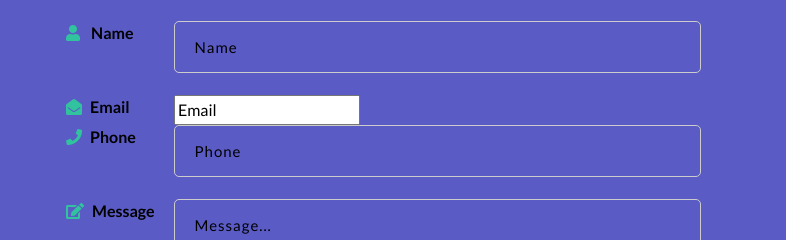
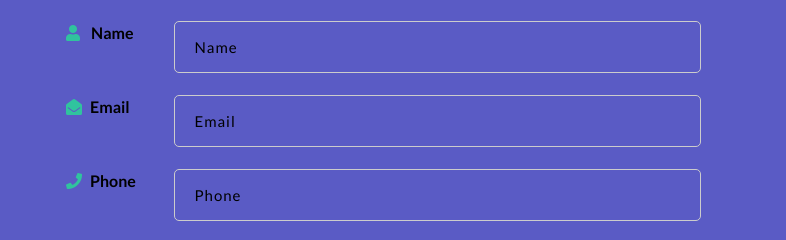
Before and after one commit to ColinKurk/Colin_Kurk, a plain HTML site: page index.html in a window 1280 px wide. Shown: the part 1946-2186 px from the top of the page, 494-1280 px from the left. Drawn offline with Linux system fonts and the light colour scheme.

Commit message:
revert on contact button

```diff
--- a/css/style.css
+++ b/css/style.css
@@ -817,11 +817,11 @@ h4.left-grid-blog {
 .icon span {
     color: #30c39e;
 }
-.contact-right input[type="text"], .contact-right input[type="colinkurk@gmail.com"], .contact-right textarea {
+.contact-right input[type="text"], .contact-right input[type="email"], .contact-right textarea {
     outline: none;
     width: 83%;
     padding: .9em 1.3em;
-     font-size: 15px;
+    font-size: 15px;
     letter-spacing: 1px;
     color: rgb(0, 0, 0);
     border: none;
```
